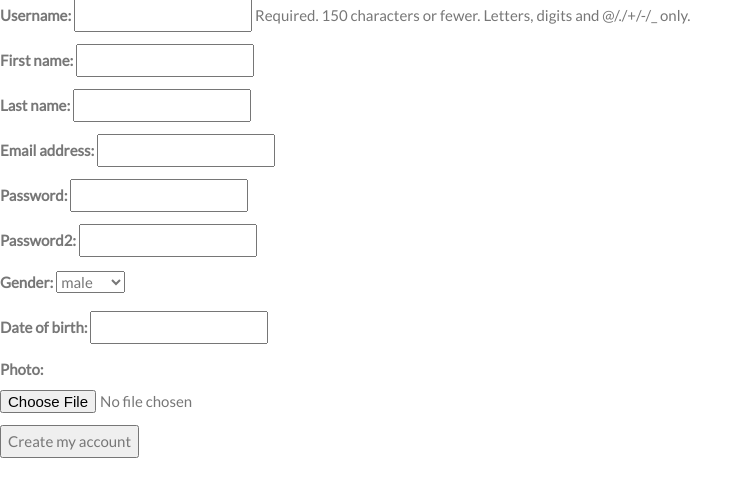
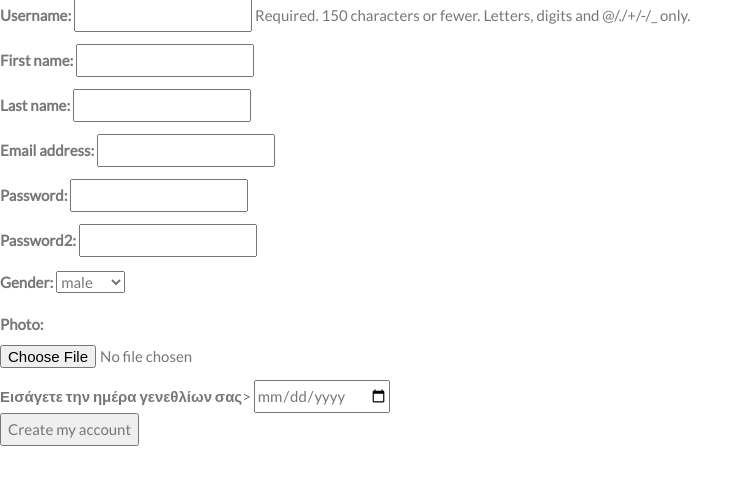
Before and after one commit to miskas138/this-is-it-beach, a Django app: page /register/simple-user/ in a window 1280 px wide. Shown: the part 108-605 px from the top of the page, without its empty margins (0-751 px from the left). Run offline with Django 3.2, Linux system fonts and the light colour scheme; some libraries are stand-ins or nearby versions.

Commit message:
epese i ekdosi tou django, dimiourgia calendar sto date of birth sto registration form

```diff
--- a/THIS_IS_IT/settings.py
+++ b/THIS_IS_IT/settings.py
@@ -49,6 +49,7 @@ INSTALLED_APPS = [
     'django.contrib.staticfiles',
     'account',
     'django.contrib.admin',
+    'bootstrapform',
 ]
 
 MIDDLEWARE = [
--- a/account/forms.py
+++ b/account/forms.py
@@ -20,4 +20,4 @@ class UserRegistrationForm(forms.ModelForm):
 class ProfileEditForm(forms.ModelForm):
     class Meta:
         model = Profile
-        fields = ('gender', 'date_of_birth', 'photo')
+        fields = ('gender', 'photo')
--- a/account/templates/registration/register.html
+++ b/account/templates/registration/register.html
@@ -7,6 +7,10 @@
     <form action="." method="post" enctype="multipart/form-data">
         {{ user_form.as_p }}
         {{ profile_form.as_p }}
+        <b> Εισάγετε την ημέρα γενεθλίων σας</b>>
+      <input type="date" name="bday"
+    oninvalid="this.setCustomValidity('Παρακαλώ εισάγετε την ημερομηνία γέννησης')"
+    oninput="setCustomValidity('')"  required/>
         {% csrf_token %}
         <p><input type="submit" value="Create my account"></p>
     </form>
--- a/account/views.py
+++ b/account/views.py
@@ -21,7 +21,7 @@ def register(request):
             group = Group.objects.get(name='simple_user')
             group.user_set.add(new_user)
             cd = profile_form.cleaned_data
-            profile = Profile.objects.create(user=new_user, date_of_birth=cd['date_of_birth'],
+            profile = Profile.objects.create(user=new_user, date_of_birth=request.POST.get('bday',''),
                                              photo=cd['photo'])
 
             return render(request, 'registration/register_done.html', {'new_user': new_user, 'profile': profile})
```
Also changed, not shown: account/migrations/0004_auto_20171212_1713.py (added), media/profile_photos/17/12/12/011020001.jpg (added), media/profile_photos/17/12/12/02062009.jpg (added), media/profile_photos/17/12/12/PICT0002.JPG (added).
